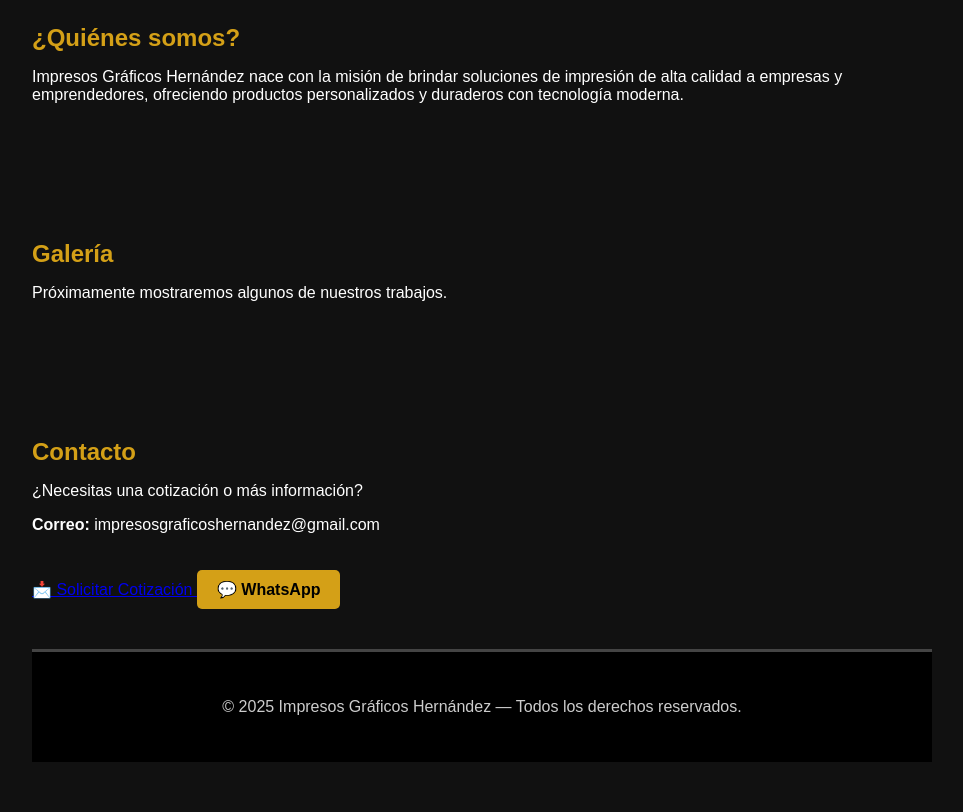
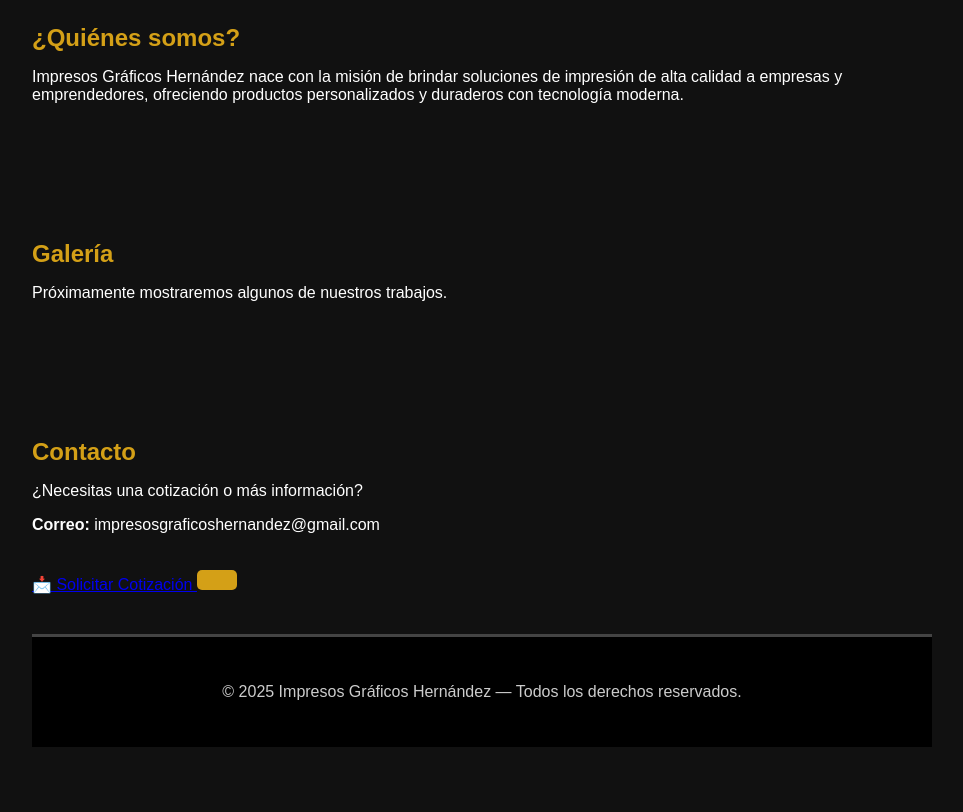
Before and after one commit to danherdar/danherdar.github.io, a plain HTML site: page index.html in a window 1280 px wide. Shown: the part 625-1437 px from the top of the page, without its empty margins (158-1121 px from the left). Drawn offline with Linux system fonts and the light colour scheme.

Commit message:
Update index.html

```diff
--- a/index.html
+++ b/index.html
@@ -123,8 +123,7 @@
     <a href="mailto:impresosgraficoshernandez@gmail.com?subject=Solicitud%20de%20Cotización&body=Hola,%20necesito%20una%20cotización%20sobre..."
    class="btn-cotizar">
 
-        💬 WhatsApp
-    </a>
+        </a>
 </div>
 
 
```
